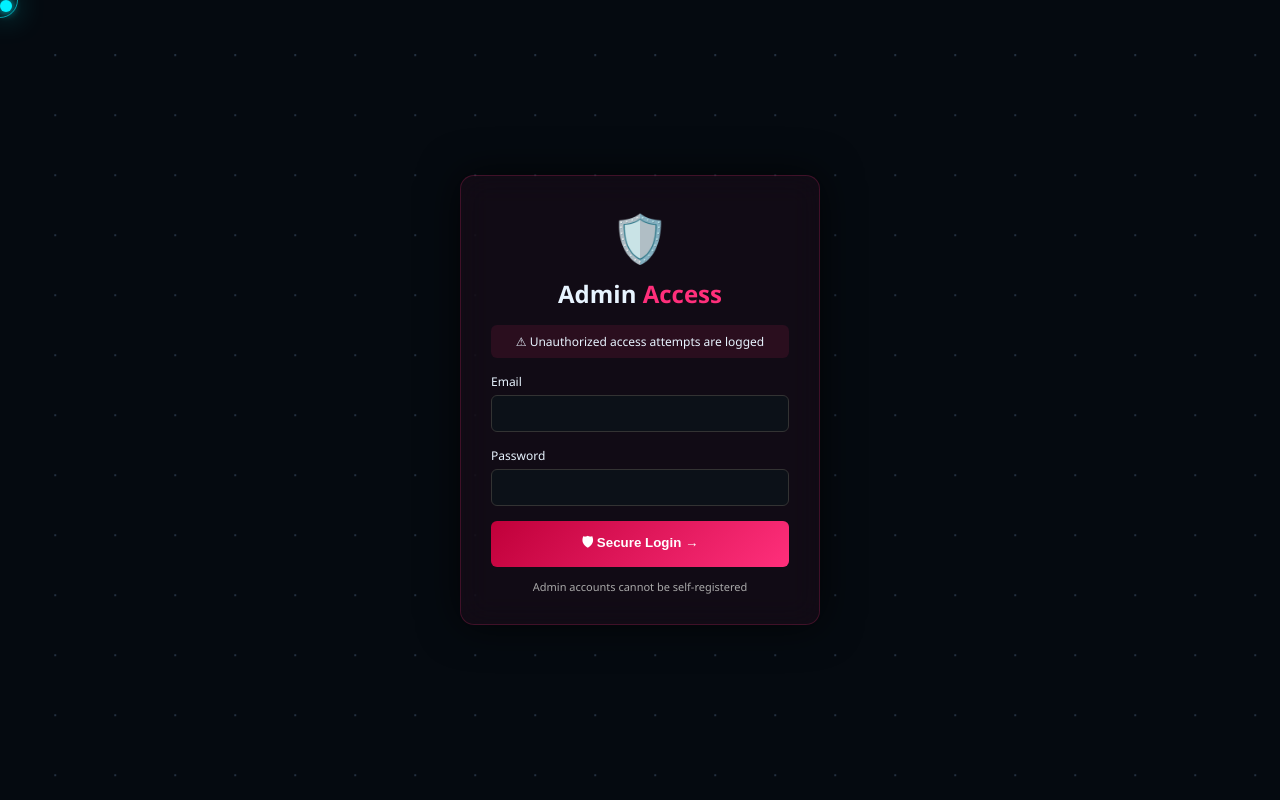
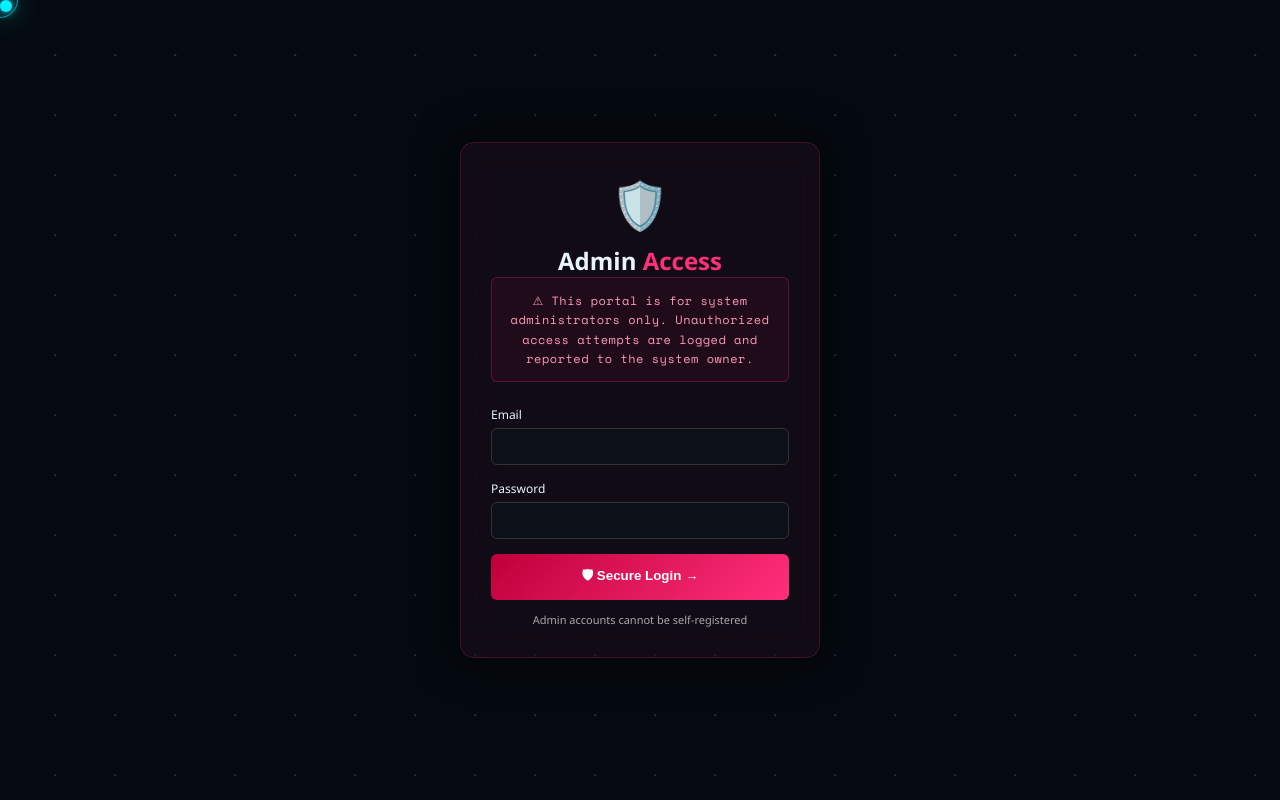
Before and after one commit to Rohanrajput-12/myporfolio, a React (Create React App) app in the folder frontend/: page /login in a window 1280 px wide. Built offline with nearby package versions, Linux system fonts and the light colour scheme.

Commit message:
add warning message and apply css

```diff
--- a/frontend/src/components/AdminLogin.css
+++ b/frontend/src/components/AdminLogin.css
@@ -74,13 +74,7 @@ body {
 }
 
 /* Warning */
-.warning {
-  margin: 15px 0;
-  padding: 8px;
-  font-size: 12px;
-  background: rgba(255,47,123,0.1);
-  border-radius: 6px;
-}
+
 
 /* Inputs */
 .form-group {
@@ -182,3 +176,16 @@ body {
   opacity: 0.6;
   transition: width 0.2s, height 0.2s;
 }
+
+.warn-strip {
+  background: rgba(255, 47, 123, 0.06);
+  border: 1px solid rgba(255, 47, 123, 0.25);
+  border-radius: 6px;
+  padding: 0.8rem 1rem;
+  margin-bottom: 1.5rem;
+  font-family: 'Space Mono', monospace;
+  font-size: 0.75rem;
+  color: #ff9ab8;
+  line-height: 1.6;
+  letter-spacing: 0.5px;
+}
--- a/frontend/src/components/Login.js
+++ b/frontend/src/components/Login.js
@@ -118,7 +118,9 @@ function AdminLogin() {
         </div>
 
         <div className="warning">
-          ⚠ Unauthorized access attempts are logged
+          <div className="warn-strip">
+            ⚠ This portal is for system administrators only. Unauthorized access attempts are logged and reported to the system owner.
+          </div>
         </div>
 
         {error && <div className="error">{error}</div>}
```
